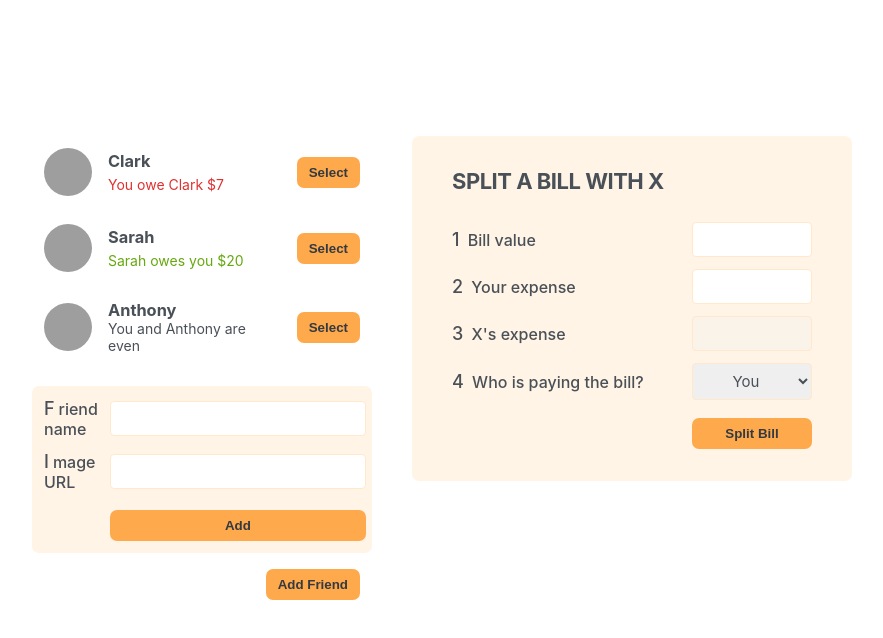
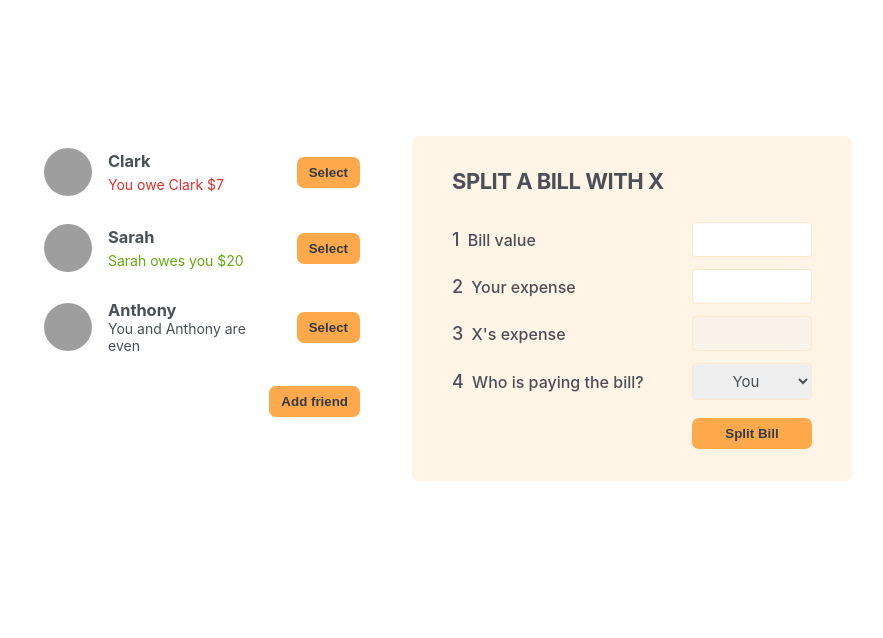
Before and after one commit to gtzjesus/Eat-And-Split, a React (Create React App) app: page / in a window 1280 px wide. Shown: the top 638 px of the page, without its empty margins (198-1081 px from the left). Built offline with nearby package versions, Linux system fonts and the light colour scheme; grey boxes are pictures that could not be loaded; the HTML template or start-up script is replaced by a standard one.

Commit message:
Displaying Forms Dynamically

```diff
--- a/src/App.js
+++ b/src/App.js
@@ -1,3 +1,5 @@
+import { useState } from 'react';
+
 const initialFriends = [
   {
     id: 118836,
@@ -19,13 +21,28 @@ const initialFriends = [
   },
 ];
 
+function Button({ onClick, children }) {
+  return (
+    <button className="button" onClick={onClick}>
+      {children}
+    </button>
+  );
+}
+
 export default function App() {
+  const [showAddFriend, setShowAddFriend] = useState(false);
+
+  function handleShowAddFriend() {
+    setShowAddFriend((element) => !element);
+  }
   return (
     <div className="app">
       <div className="sidebar">
         <FriendsList />
-        <FormAddFriend />
-        <Button>Add Friend</Button>
+        {showAddFriend && <FormAddFriend />}
+        <Button onClick={handleShowAddFriend}>
+          {showAddFriend ? 'Close' : 'Add friend'}
+        </Button>
       </div>
 
       <FormSplitBill />
@@ -69,17 +86,13 @@ function Friend({ friend }) {
   );
 }
 
-function Button({ children }) {
-  return <button className="button">{children}</button>;
-}
-
 function FormAddFriend() {
   return (
     <form className="form-add-friend">
-      <label>Friend name</label>
+      <label>1 Friend name</label>
       <input type="text" />
 
-      <label>Image URL</label>
+      <label>2 Image URL</label>
       <input type="text" />
 
       <Button>Add</Button>
```
